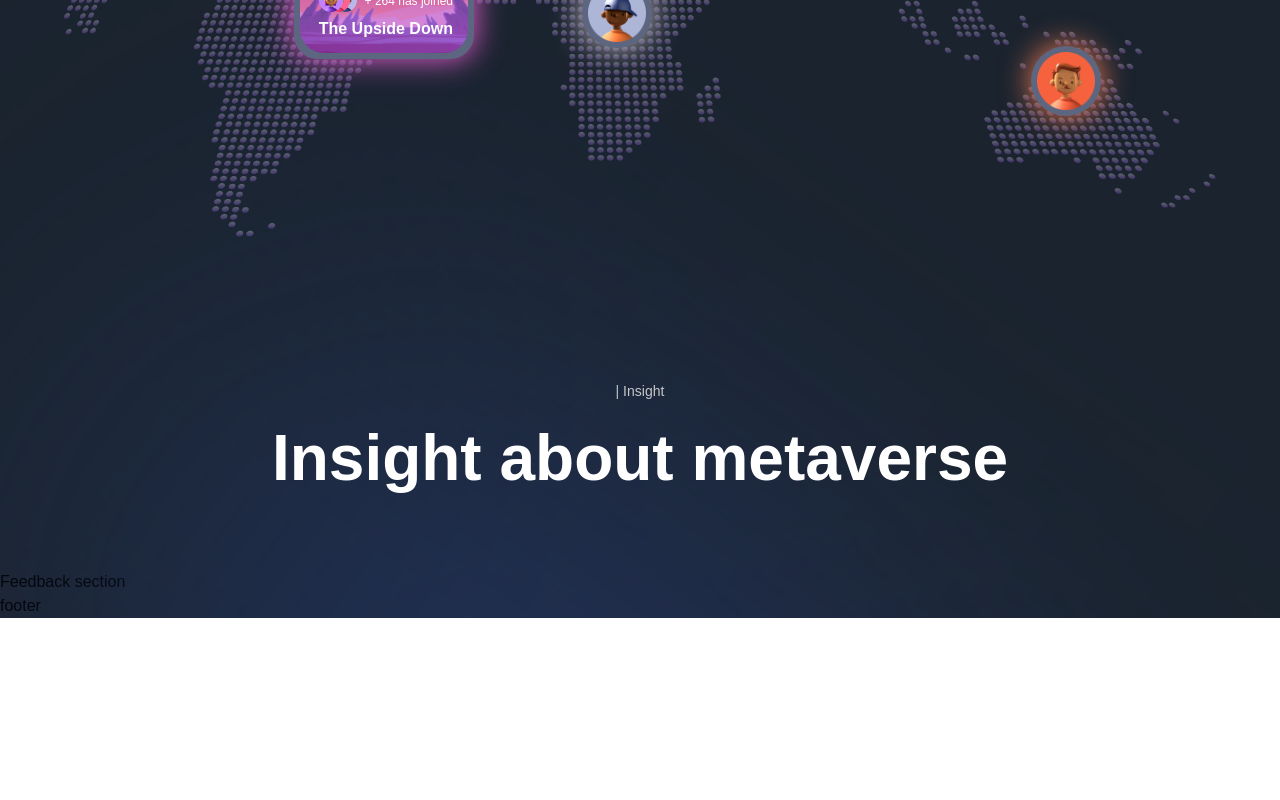
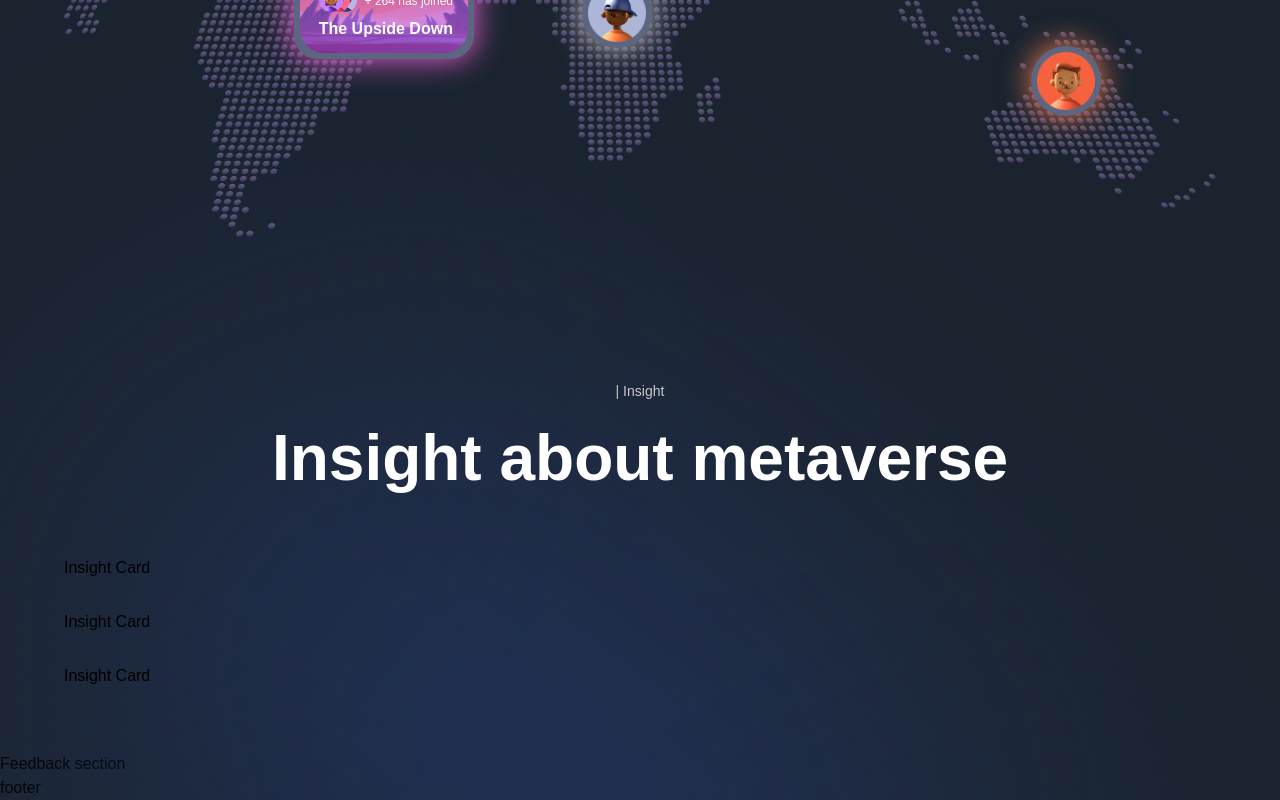
Before and after one commit to mikaelpizzi/metaversus, a Next.js app: page / in a window 1280 px wide. Shown: the part 4923-5723 px from the top of the page. Before the commit the page ends 5541 px from the top, so only its background shows below. Built offline with nearby package versions, Linux system fonts and the light colour scheme; a web font is replaced by a local one.

Commit message:
feat: Map insight section info

```diff
--- a/sections/Insights.jsx
+++ b/sections/Insights.jsx
@@ -23,7 +23,15 @@ const Insights = () => (
         title='Insight about metaverse'
         textStyles='text-center'
       />
-
+      <div
+        className='mt-[50px] flex flex-col gap-[30px]'
+      >{ insights.map((insight, index) => (
+        <InsightCard
+          key={`insight-${index}`}
+          {...insight}
+          index={index + 1}
+        />
+      ))}</div>
     </motion.div>
   </section>
 );
```
